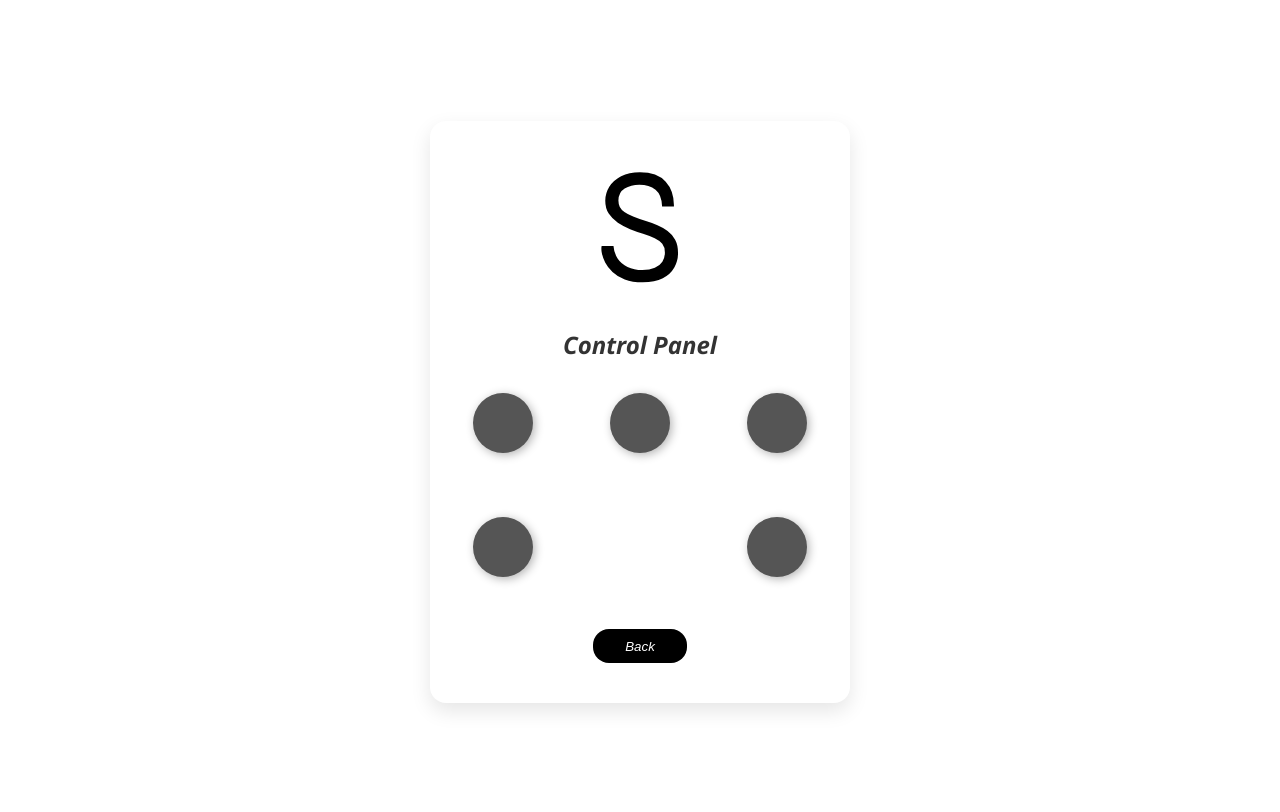
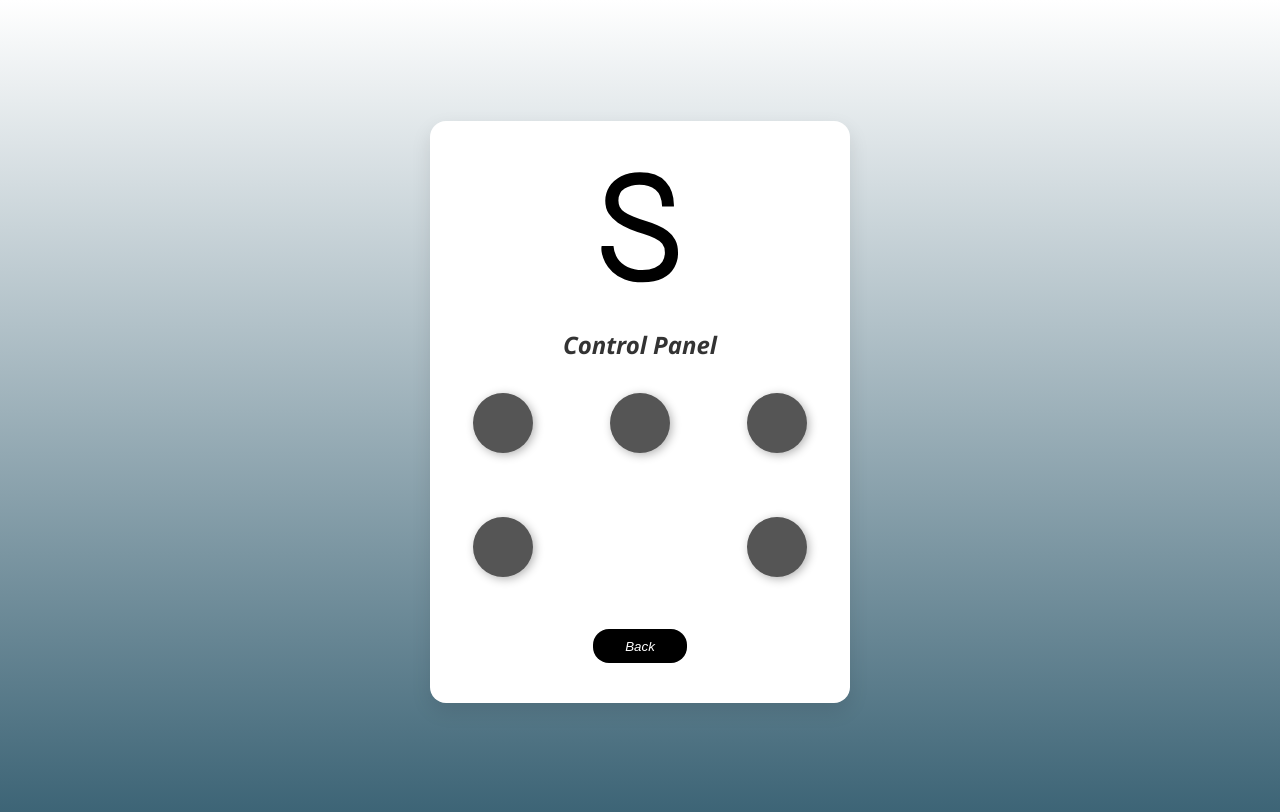
Before and after one commit to Guasmo/frontend_piensa, an Angular app: page /dashboard/select-panel in a window 1280 px wide. Shown: the top 812 px of the page. Built offline with nearby package versions, Linux system fonts and the light colour scheme.

Commit message:
frontend v2

```diff
--- a/src/app/dashboard/control-panel/control-panel.css
+++ b/src/app/dashboard/control-panel/control-panel.css
@@ -11,10 +11,10 @@ body {
 
 .panel-wrapper {
   max-width: 400px;
-  width: 90%;
+  width: 100%;
   margin: auto;
   padding: 2rem;
-  background: #c6a4a4;
+  background: #ffffff;
   border-radius: 20px;
   box-shadow: 0 8px 20px rgba(0, 0, 0, 0.1);
   display: flex;
--- a/src/app/dashboard/dashboard-home/dashboard-home.css
+++ b/src/app/dashboard/dashboard-home/dashboard-home.css
@@ -147,8 +147,8 @@
 
 .logout-btn {
   background-color: transparent;
-  border: 2px solid #3A6274;
-  color: #3A6274;
+  border: 2px solid #ffffff;
+  color: #ffffff;
   padding: 0.8rem 2rem;
   border-radius: 30px;
   font-weight: 600;
--- a/src/app/dashboard/history/history.css
+++ b/src/app/dashboard/history/history.css
@@ -10,9 +10,10 @@
   background: white;
   display: flex;
   justify-content: center;
-  align-items: center;
+  align-items: flex-start;  /* <- así deja de centrar verticalmente */
   padding: 0 16px;
 }
+
 
 .history-wrapper {
   background: transparent;
@@ -21,6 +22,7 @@
   box-shadow: none;
   width: 100%;
   max-width: 500px;
+  margin: 100px auto 0;  /* <- margen superior de 100px */
   display: flex;
   flex-direction: column;
   align-items: center;
--- a/src/app/dashboard/select-panel/select-panel.css
+++ b/src/app/dashboard/select-panel/select-panel.css
@@ -1,10 +1,20 @@
+:host {
+  display: block;
+  min-height: 98vh;
+  background: linear-gradient(to bottom, #ffffff, #3A6274);
+  font-family: 'Segoe UI', sans-serif;
+  color: #000;
+  overflow-x: hidden;
+  margin: 0;
+  padding: 0;
+}
+
 /* Contenedor para centrar todo en pantalla */
 .container {
   display: flex;
   justify-content: center;
   align-items: center;
   min-height: 98vh;
-  background-color: white;
   padding: 20px;
   font-family: 'Segoe UI', Tahoma, Geneva, Verdana, sans-serif;
 }
```
